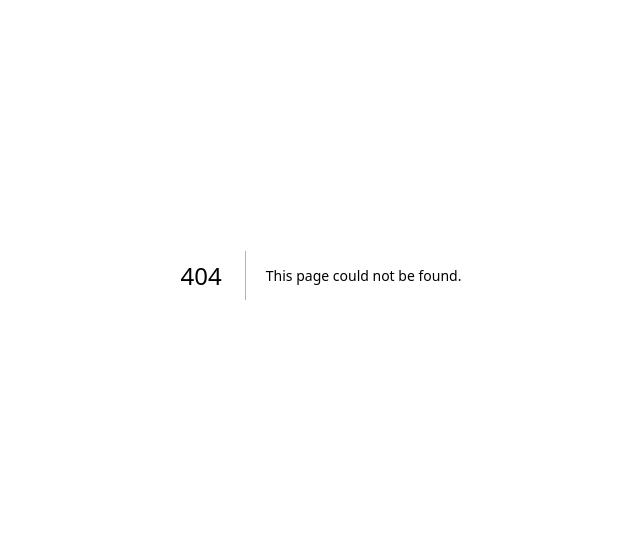
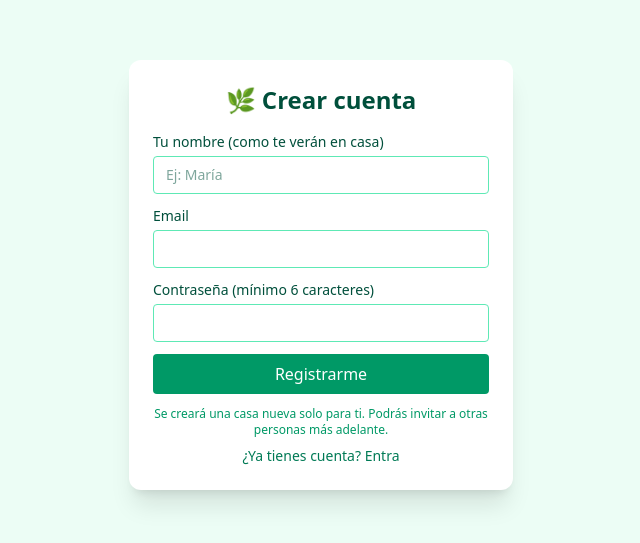
Before and after one commit to tot9308/Totoland, a Next.js app: page /signup in a window 1280 px wide. Before the commit this address had no page. Shown: the part 125-668 px from the top of the page, without its empty margins (319-959 px from the left). Built offline with nearby package versions, Linux system fonts and the light colour scheme.

Commit message:
Registro, recuperacion de contrasena y login con enlaces

```diff
--- /dev/null
+++ b/app/forgot-password/page.tsx
@@ -0,0 +1,57 @@
+"use client"
+
+import { useState } from "react"
+import Link from "next/link"
+import { supabase } from "@/lib/supabase"
+
+export default function ForgotPasswordPage() {
+  const [email, setEmail] = useState("")
+  const [busy, setBusy] = useState(false)
+  const [sent, setSent] = useState(false)
+  const [error, setError] = useState("")
+
+  async function send(e: React.FormEvent) {
+    e.preventDefault()
+    setBusy(true)
+    setError("")
+    const { error } = await supabase.auth.resetPasswordForEmail(email, {
+      redirectTo: `${window.location.origin}/reset-password`,
+    })
+    setBusy(false)
+    if (error) setError(error.message)
+    else setSent(true)
+  }
+
+  return (
+    <main className="flex min-h-screen items-center justify-center bg-emerald-50 p-4">
+      <div className="w-full max-w-sm rounded-xl bg-white p-6 shadow-xl">
+        <h1 className="mb-4 text-center text-2xl font-bold text-emerald-900">🔑 Recuperar contraseña</h1>
+        {sent ? (
+          <div className="text-center">
+            <p className="mb-4 text-sm text-emerald-800">
+              Te hemos enviado un email con un enlace para crear una contraseña nueva.
+              Revisa también la carpeta de spam.
+            </p>
+            <Link href="/" className="text-sm text-emerald-700 hover:underline">Volver al inicio</Link>
+          </div>
+        ) : (
+          <form onSubmit={send} className="space-y-3">
+            <label className="block text-sm text-emerald-900">
+              Tu email
+              <input type="email" value={email} onChange={e => setEmail(e.target.value)} required
+                className="mt-1 w-full rounded border border-emerald-300 px-3 py-2" />
+            </label>
+            {error && <p className="text-sm text-red-600">{error}</p>}
+            <button disabled={busy}
+              className="w-full rounded bg-emerald-600 px-4 py-2 text-white hover:bg-emerald-700 disabled:opacity-40">
+              {busy ? "Enviando…" : "Enviar enlace"}
+            </button>
+            <div className="text-center text-sm">
+              <Link href="/" className="text-emerald-700 hover:underline">Volver al inicio</Link>
+            </div>
+          </form>
+        )}
+      </div>
+    </main>
+  )
+}
--- /dev/null
+++ b/app/reset-password/page.tsx
@@ -0,0 +1,58 @@
+"use client"
+
+import { useEffect, useState } from "react"
+import { useRouter } from "next/navigation"
+import { supabase } from "@/lib/supabase"
+
+export default function ResetPasswordPage() {
+  const router = useRouter()
+  const [ready, setReady] = useState(false)
+  const [password, setPassword] = useState("")
+  const [busy, setBusy] = useState(false)
+  const [error, setError] = useState("")
+
+  useEffect(() => {
+    supabase.auth.getSession().then(({ data }) => setReady(!!data.session))
+  }, [])
+
+  async function save(e: React.FormEvent) {
+    e.preventDefault()
+    if (password.length < 6) return setError("Mínimo 6 caracteres")
+    setBusy(true)
+    setError("")
+    const { error } = await supabase.auth.updateUser({ password })
+    setBusy(false)
+    if (error) setError(error.message)
+    else {
+      alert("Contraseña actualizada ✅")
+      router.push("/")
+    }
+  }
+
+  return (
+    <main className="flex min-h-screen items-center justify-center bg-emerald-50 p-4">
+      <div className="w-full max-w-sm rounded-xl bg-white p-6 shadow-xl">
+        <h1 className="mb-4 text-center text-2xl font-bold text-emerald-900">🔑 Nueva contraseña</h1>
+        {!ready ? (
+          <p className="text-center text-sm text-emerald-800">
+            Este enlace no es válido o ha caducado.{" "}
+            <a href="/forgot-password" className="text-emerald-700 underline">Pide otro enlace</a>.
+          </p>
+        ) : (
+          <form onSubmit={save} className="space-y-3">
+            <label className="block text-sm text-emerald-900">
+              Nueva contraseña (mínimo 6 caracteres)
+              <input type="password" value={password} onChange={e => setPassword(e.target.value)} required
+                className="mt-1 w-full rounded border border-emerald-300 px-3 py-2" />
+            </label>
+            {error && <p className="text-sm text-red-600">{error}</p>}
+            <button disabled={busy}
+              className="w-full rounded bg-emerald-600 px-4 py-2 text-white hover:bg-emerald-700 disabled:opacity-40">
+              {busy ? "Guardando…" : "Guardar contraseña"}
+            </button>
+          </form>
+        )}
+      </div>
+    </main>
+  )
+}
--- /dev/null
+++ b/app/signup/page.tsx
@@ -0,0 +1,83 @@
+"use client"
+
+import { useState } from "react"
+import { useRouter } from "next/navigation"
+import Link from "next/link"
+import { supabase } from "@/lib/supabase"
+
+export default function SignupPage() {
+  const router = useRouter()
+  const [displayName, setDisplayName] = useState("")
+  const [email, setEmail] = useState("")
+  const [password, setPassword] = useState("")
+  const [busy, setBusy] = useState(false)
+  const [error, setError] = useState("")
+
+  async function signup(e: React.FormEvent) {
+    e.preventDefault()
+    if (password.length < 6) return setError("La contraseña debe tener al menos 6 caracteres")
+    setBusy(true)
+    setError("")
+
+    const { data: auth, error: authError } = await supabase.auth.signUp({ email, password })
+    if (authError) { setBusy(false); return setError(authError.message) }
+
+    if (auth.user) {
+      const name = displayName.trim() || email.split("@")[0]
+      const { data: hh } = await supabase
+        .from("households")
+        .insert({ name: `Casa de ${name}` })
+        .select("id")
+        .single()
+      if (hh) {
+        await supabase.from("household_members").insert({
+          household_id: hh.id,
+          user_id: auth.user.id,
+          role: "owner",
+        })
+        await supabase.from("profiles").upsert({ id: auth.user.id, display_name: name })
+      }
+    }
+
+    setBusy(false)
+    alert("Cuenta creada ✅ Revisa tu email para confirmarla y luego entra.")
+    router.push("/")
+  }
+
+  return (
+    <main className="flex min-h-screen items-center justify-center bg-emerald-50 p-4">
+      <div className="w-full max-w-sm rounded-xl bg-white p-6 shadow-xl">
+        <h1 className="mb-4 text-center text-2xl font-bold text-emerald-900">🌿 Crear cuenta</h1>
+        <form onSubmit={signup} className="space-y-3">
+          <label className="block text-sm text-emerald-900">
+            Tu nombre (como te verán en casa)
+            <input type="text" value={displayName} onChange={e => setDisplayName(e.target.value)}
+              placeholder="Ej: María"
+              className="mt-1 w-full rounded border border-emerald-300 px-3 py-2" />
+          </label>
+          <label className="block text-sm text-emerald-900">
+            Email
+            <input type="email" value={email} onChange={e => setEmail(e.target.value)} required
+              className="mt-1 w-full rounded border border-emerald-300 px-3 py-2" />
+          </label>
+          <label className="block text-sm text-emerald-900">
+            Contraseña (mínimo 6 caracteres)
+            <input type="password" value={password} onChange={e => setPassword(e.target.value)} required
+              className="mt-1 w-full rounded border border-emerald-300 px-3 py-2" />
+          </label>
+          {error && <p className="text-sm text-red-600">{error}</p>}
+          <button disabled={busy}
+            className="w-full rounded bg-emerald-600 px-4 py-2 text-white hover:bg-emerald-700 disabled:opacity-40">
+            {busy ? "Creando…" : "Registrarme"}
+          </button>
+        </form>
+        <p className="mt-3 text-center text-xs text-emerald-600">
+          Se creará una casa nueva solo para ti. Podrás invitar a otras personas más adelante.
+        </p>
+        <div className="mt-2 text-center text-sm">
+          <Link href="/" className="text-emerald-700 hover:underline">¿Ya tienes cuenta? Entra</Link>
+        </div>
+      </div>
+    </main>
+  )
+}
--- a/components/Home.tsx
+++ b/components/Home.tsx
@@ -193,9 +193,19 @@ export default function Home({ session }: { session: Session }) {
   }
 
   async function changePassword() {
-    const pw = window.prompt("Nueva contraseña (mínimo 6 caracteres):")
-    if (!pw) return
-    const { error } = await supabase.auth.updateUser({ password: pw })
+    const current = window.prompt("Contraseña actual:")
+    if (!current) return
+    const { error: authError } = await supabase.auth.signInWithPassword({
+      email: session.user.email!,
+      password: current,
+    })
+    if (authError) return alert("Contraseña actual incorrecta: " + authError.message)
+
+    const newPw = window.prompt("Nueva contraseña (mínimo 6 caracteres):")
+    if (!newPw) return
+    if (newPw.length < 6) return alert("La contraseña debe tener al menos 6 caracteres")
+
+    const { error } = await supabase.auth.updateUser({ password: newPw })
     alert(error ? "Error: " + error.message : "Contraseña cambiada ✅")
   }
 
--- a/components/LoginForm.tsx
+++ b/components/LoginForm.tsx
@@ -1,46 +1,57 @@
 "use client"
 
 import { useState } from "react"
+import Link from "next/link"
 import { supabase } from "@/lib/supabase"
 
 export default function LoginForm() {
   const [email, setEmail] = useState("")
   const [password, setPassword] = useState("")
-  const [error, setError] = useState<string | null>(null)
   const [busy, setBusy] = useState(false)
+  const [error, setError] = useState("")
 
   async function login(e: React.FormEvent) {
     e.preventDefault()
     setBusy(true)
-    setError(null)
+    setError("")
     const { error } = await supabase.auth.signInWithPassword({ email, password })
+    setBusy(false)
     if (error) setError(error.message)
-    setBusy(false)
   }
 
   return (
     <main className="flex min-h-screen items-center justify-center bg-emerald-50 p-4">
-      <form onSubmit={login} className="w-full max-w-sm rounded-xl bg-white p-6 shadow">
-        <h1 className="mb-4 text-center text-2xl font-bold text-emerald-900">🌿 Totoland</h1>
-        <label className="mb-3 block text-sm text-emerald-900">
+      <div className="w-full max-w-sm rounded-xl bg-white p-6 shadow-xl">
+        <h1 className="mb-1 text-center text-2xl font-bold text-emerald-900">🌿 Totoland</h1>
+        <p className="mb-4 text-center text-xs text-emerald-600">
+          El cuidado de tus plantas, en casa y en el bolsillo
+        </p>
+        <form onSubmit={login} className="space-y-3">
+          <label className="block text-sm text-emerald-900">
             Email
-          <input
-            type="email" value={email} onChange={e => setEmail(e.target.value)} required
-            className="mt-1 w-full rounded border border-emerald-300 px-3 py-2"
-          />
+            <input type="email" value={email} onChange={e => setEmail(e.target.value)} required
+              className="mt-1 w-full rounded border border-emerald-300 px-3 py-2" />
           </label>
-        <label className="mb-4 block text-sm text-emerald-900">
+          <label className="block text-sm text-emerald-900">
             Contraseña
-          <input
-            type="password" value={password} onChange={e => setPassword(e.target.value)} required
-            className="mt-1 w-full rounded border border-emerald-300 px-3 py-2"
-          />
+            <input type="password" value={password} onChange={e => setPassword(e.target.value)} required
+              className="mt-1 w-full rounded border border-emerald-300 px-3 py-2" />
           </label>
-        {error && <p className="mb-3 text-sm text-red-600">{error}</p>}
-        <button disabled={busy} className="w-full rounded bg-emerald-600 py-2 text-white hover:bg-emerald-700">
-          Entrar
+          {error && <p className="text-sm text-red-600">{error}</p>}
+          <button disabled={busy}
+            className="w-full rounded bg-emerald-600 px-4 py-2 text-white hover:bg-emerald-700 disabled:opacity-40">
+            {busy ? "Entrando…" : "Entrar"}
           </button>
         </form>
+        <div className="mt-4 flex flex-col gap-1 text-center text-sm">
+          <Link href="/forgot-password" className="text-emerald-700 hover:underline">
+            ¿Olvidaste tu contraseña?
+          </Link>
+          <Link href="/signup" className="text-emerald-700 hover:underline">
+            Crear una cuenta nueva
+          </Link>
+        </div>
+      </div>
     </main>
   )
 }
```
Lines whose indentation alone changed are shown as unchanged.
